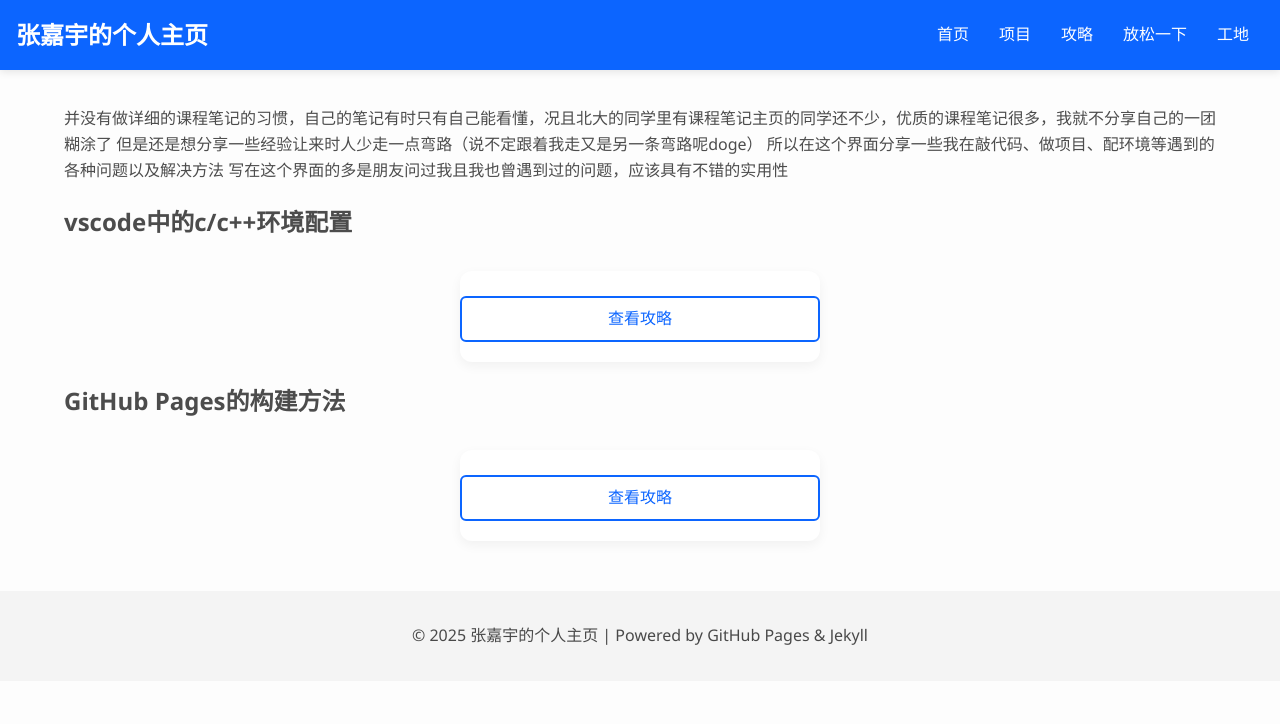
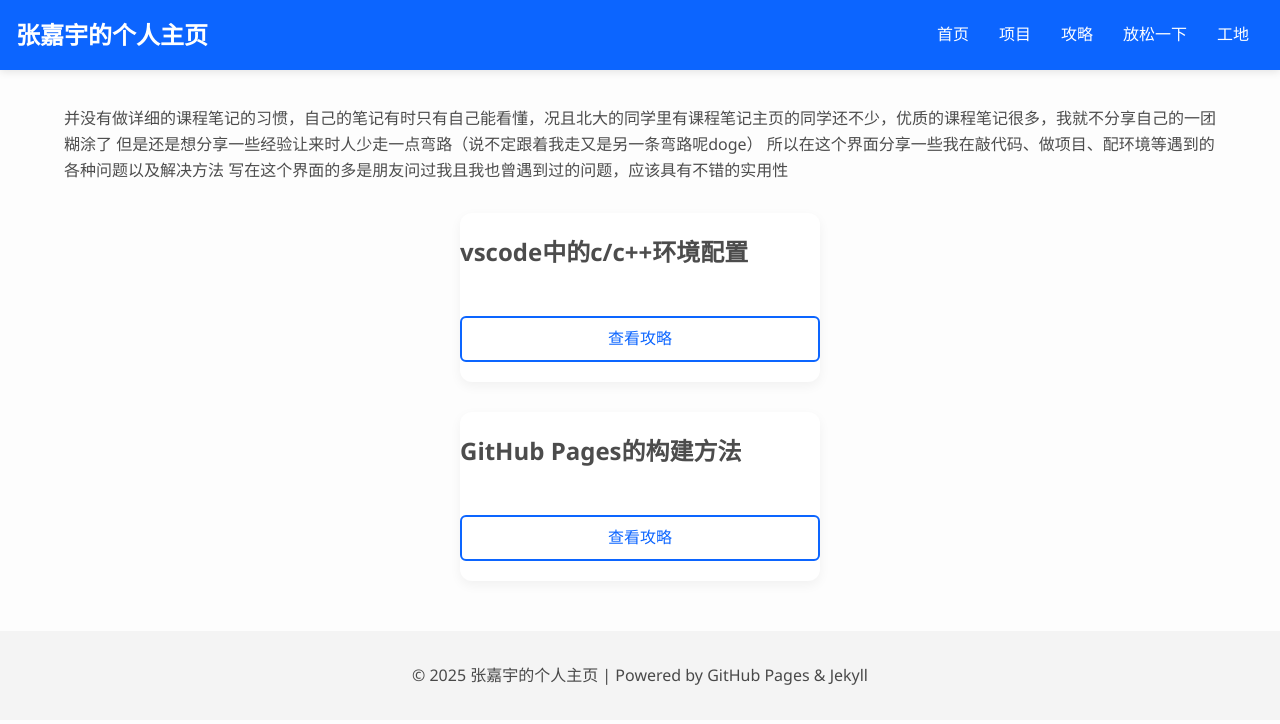
Before and after one commit to kuiningzzzz/kuiningzzzz.github.io, a Jekyll site: the page built from tutorials.md, in a window 1280 px wide. Shown: the top 724 px of the page. Built offline with Jekyll 4.4.1, drawn with Linux system fonts in a browser that asks for light colours.

```diff
--- a/tutorials.md
+++ b/tutorials.md
@@ -8,20 +8,21 @@ title: 攻略
 所以在这个界面分享一些我在敲代码、做项目、配环境等遇到的各种问题以及解决方法
 写在这个界面的多是朋友问过我且我也曾遇到过的问题，应该具有不错的实用性
 
-## vscode中的c/c++环境配置
 
 <div class="grid">
   <div class="project-card">
+  <h2>vscode中的c/c++环境配置</h2>
     <div class="button-container">
       <a href="tutorial/c_in_vscode.md" class="secondary">查看攻略</a>
     </div>
   </div>
 </div>
 
-## GitHub Pages的构建方法
+
 
 <div class="grid">
   <div class="project-card">
+  <h2>GitHub Pages的构建方法</h2>
     <div class="button-container">
       <a href="tutorial/github_pages.md" class="secondary">查看攻略</a>
     </div>
```
